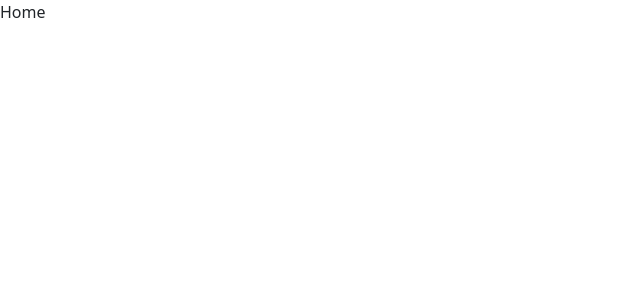
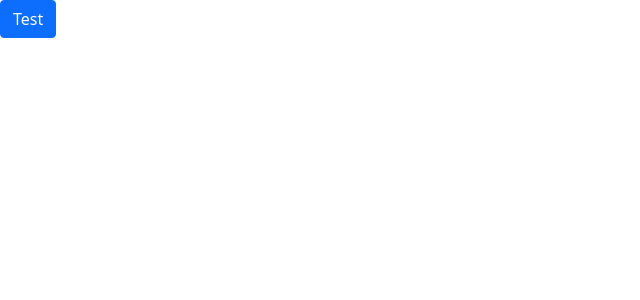
Before and after one commit to TSBE-PRG-ADP-22/stadt-land-fluss-ui, a React (Create React App) app: page / in a window 1280 px wide. Shown: the top 300 px of the page, without its empty margins (0-640 px from the left). Built offline with nearby package versions, Linux system fonts and the light colour scheme.

Commit message:
feat(#13): add react bootstrap

```diff
--- a/package.json
+++ b/package.json
@@ -8,6 +8,7 @@
     "@testing-library/user-event": "^13.5.0",
     "bootstrap": "^5.1.3",
     "react": "^17.0.2",
+    "react-bootstrap": "^2.2.2",
     "react-dom": "^17.0.2",
     "react-router-dom": "^6.2.2",
     "react-scripts": "5.0.0",
@@ -36,5 +37,8 @@
       "last 1 firefox version",
       "last 1 safari version"
     ]
+  },
+  "devDependencies": {
+    "typescript": "^4.6.3"
   }
 }
--- a/src/index.js
+++ b/src/index.js
@@ -3,7 +3,8 @@
 import './index.css';
 import App from './App';
 import reportWebVitals from './reportWebVitals';
-import 'bootstrap/dist/css/bootstrap.css';
+import 'bootstrap/dist/css/bootstrap.min.css';
+
 
 ReactDOM.render(
   <React.StrictMode>
--- a/src/pages/Home.js
+++ b/src/pages/Home.js
@@ -1,8 +1,12 @@
 import React from 'react';
+import Button from 'react-bootstrap/Button';
+
 
 const Home = () => {
   return (
-    <div>Home</div>
+    <div>
+      <Button>Test</Button>
+    </div>
   );
 };
 
```
Also changed, not shown: 1 other file (tests, documents, lock files or other folders).
